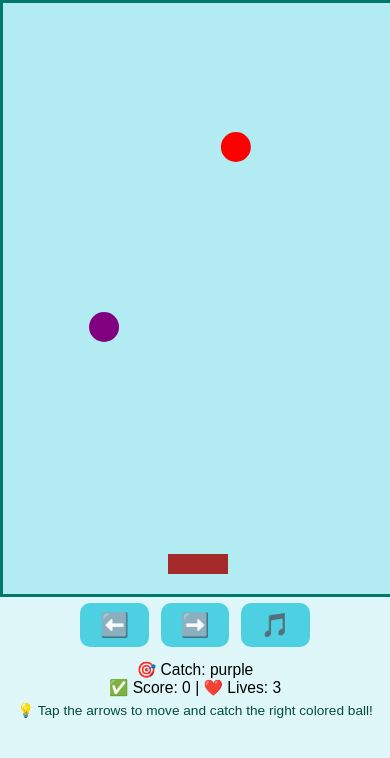
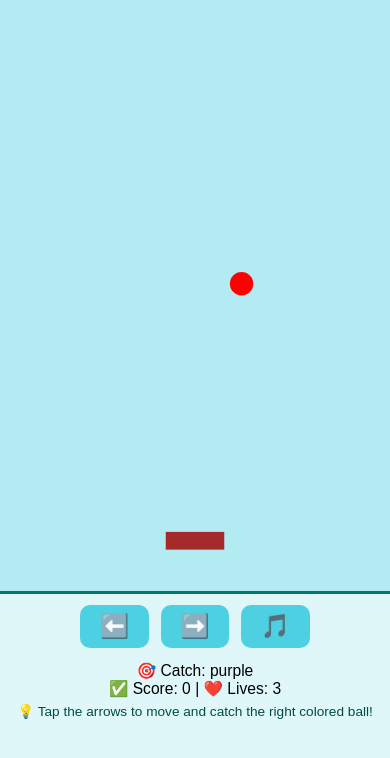
Before and after one commit to jituraj2/kids_colour_catcher_game, a plain HTML site: page kids-color-Catcher-Game.html in a window 390 px wide. Both pictures are taken after a click on the button "Start Game". Drawn offline with Linux system fonts and the light colour scheme.

Commit message:
Update kids-color-Catcher-Game.html

```diff
--- a/kids-color-Catcher-Game.html
+++ b/kids-color-Catcher-Game.html
@@ -8,31 +8,29 @@
     html, body {
       margin: 0;
       padding: 0;
+      font-family: Arial, sans-serif;
       background: #e0f7fa;
-      font-family: Arial, sans-serif;
-      height: 100%;
-      overflow: hidden;
+      overflow-x: hidden;
     }
 
     #gameContainer {
-      position: relative;
       width: 100vw;
       height: 70vh;
+      display: flex;
+      justify-content: center;
+      align-items: center;
     }
 
     canvas {
-      position: relative;
+      background: #b2ebf2;
+      border: 3px solid #00796b;
       width: 100%;
       height: 100%;
-      background: #b2ebf2;
-      border: 3px solid #00796b;
-      display: block;
     }
 
     #controls {
       text-align: center;
-      margin-top: 1vh;
-      z-index: 2;
+      margin-top: 10px;
     }
 
     button {
@@ -113,34 +111,29 @@
     const canvas = document.getElementById("gameCanvas");
     const ctx = canvas.getContext("2d");
 
+    let basket, balls, score, lives, targetColor;
+    let gameStarted = false;
+
+    const colors = ["red", "green", "blue", "yellow", "purple"];
+    const bgMusic = document.getElementById("bgMusic");
+
     function resizeCanvas() {
       canvas.width = canvas.clientWidth;
       canvas.height = canvas.clientHeight;
+
+      // Reset basket based on canvas size
+      if (!gameStarted) {
+        basket = {
+          x: canvas.width / 2 - canvas.width * 0.075,
+          y: canvas.height - canvas.height * 0.1,
+          width: canvas.width * 0.15,
+          height: canvas.height * 0.03
+        };
+      }
     }
 
     window.addEventListener('resize', resizeCanvas);
     resizeCanvas();
-
-    const colors = ["red", "green", "blue", "yellow", "purple"];
-    let targetColor = colors[Math.floor(Math.random() * colors.length)];
-    document.getElementById("targetColor").textContent = targetColor;
-
-    let basket = { x: canvas.width / 2 - 30, y: canvas.height - 40, width: 60, height: 20 };
-    let balls = [];
-    let score = 0;
-    let lives = 3;
-    let gameStarted = false;
-
-    const bgMusic = document.getElementById("bgMusic");
-    function toggleMusic() {
-      if (bgMusic.paused) {
-        bgMusic.play().catch(() => {
-          alert("Tap the 🎵 button to start music!");
-        });
-      } else {
-        bgMusic.pause();
-      }
-    }
 
     function speak(text) {
       if ('speechSynthesis' in window) {
@@ -149,10 +142,18 @@
       }
     }
 
+    function toggleMusic() {
+      if (bgMusic.paused) {
+        bgMusic.play().catch(() => alert("Tap 🎵 to start music."));
+      } else {
+        bgMusic.pause();
+      }
+    }
+
     function createBall() {
       const color = colors[Math.floor(Math.random() * colors.length)];
-      const x = Math.random() * (canvas.width - 20);
-      balls.push({ x, y: 0, radius: 15, color });
+      const x = Math.random() * (canvas.width - 30) + 15;
+      balls.push({ x, y: 0, radius: canvas.width * 0.03, color });
     }
 
     function drawBasket() {
@@ -171,19 +172,20 @@
     }
 
     function moveLeft() {
-      basket.x -= 30;
+      basket.x -= canvas.width * 0.08;
       if (basket.x < 0) basket.x = 0;
     }
 
     function moveRight() {
-      basket.x += 30;
+      basket.x += canvas.width * 0.08;
       if (basket.x + basket.width > canvas.width)
         basket.x = canvas.width - basket.width;
     }
 
     function updateBalls() {
       for (let i = balls.length - 1; i >= 0; i--) {
-        balls[i].y += 3;
+        balls[i].y += canvas.height * 0.01;
+
         if (
           balls[i].y + balls[i].radius > basket.y &&
           balls[i].x > basket.x &&
@@ -203,15 +205,19 @@
             }
           }
           balls.splice(i, 1);
-          document.getElementById("score").textContent = score;
-          document.getElementById("lives").textContent = lives;
-          targetColor = colors[Math.floor(Math.random() * colors.length)];
-          document.getElementById("targetColor").textContent = targetColor;
-          speak("Catch " + targetColor);
+          updateHUD();
         } else if (balls[i].y > canvas.height) {
           balls.splice(i, 1);
         }
       }
+    }
+
+    function updateHUD() {
+      document.getElementById("score").textContent = score;
+      document.getElementById("lives").textContent = lives;
+      targetColor = colors[Math.floor(Math.random() * colors.length)];
+      document.getElementById("targetColor").textContent = targetColor;
+      speak("Catch " + targetColor);
     }
 
     function gameLoop() {
@@ -225,11 +231,14 @@
 
     function startGame() {
       document.getElementById("startScreen").style.display = "none";
+      score = 0;
+      lives = 3;
+      balls = [];
+      updateHUD();
       gameStarted = true;
+      resizeCanvas();
       speak("Catch " + targetColor);
-      bgMusic.play().catch(() => {
-        alert("Tap the 🎵 button to start music!");
-      });
+      bgMusic.play().catch(() => alert("Tap 🎵 to start music."));
       setInterval(createBall, 1000);
       gameLoop();
     }
```
